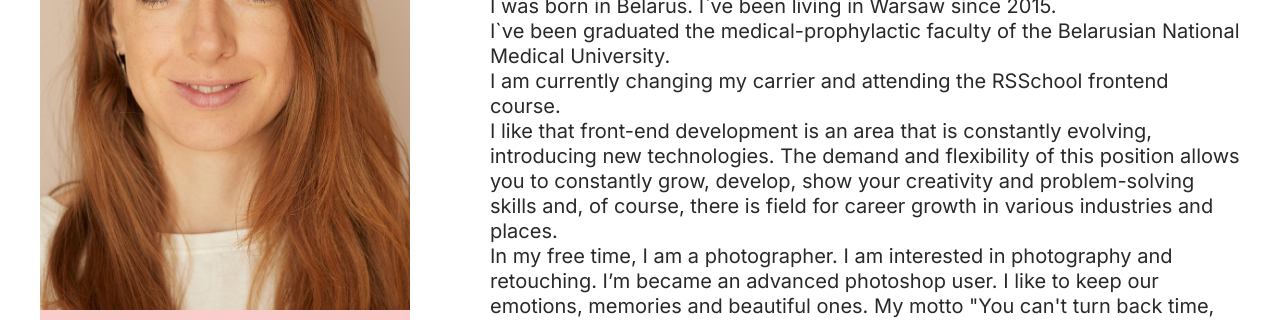
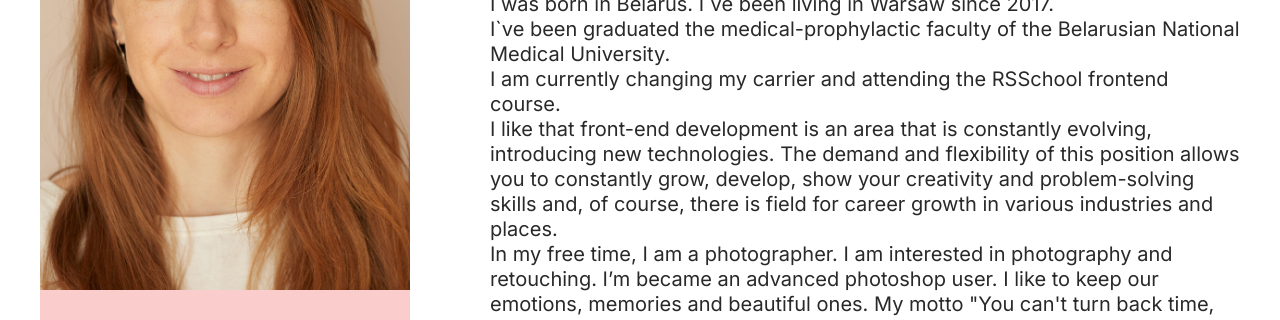
Before and after one commit to JuchKasia/rsschool-cv, a plain HTML site: page index.html in a window 1280 px wide. Shown: the part 320-640 px from the top of the page. Drawn offline with Linux system fonts and the light colour scheme.

Commit message:
fix: correct about me, experience-wrap

```diff
--- a/index.html
+++ b/index.html
@@ -78,7 +78,7 @@
 
                 <section class="section-summaru section-right" id="summary">
                     <h2 class="title">About me:</h2>
-                    <p class="summary-item">I was born in Belarus. I`ve been living in Warsaw since 2015.<br>
+                    <p class="summary-item">I was born in Belarus. I`ve been living in Warsaw since 2017.<br>
                         I`ve been graduated the medical-prophylactic faculty of the Belarusian National Medical University.<br>
                         I am currently changing my carrier and attending the RSSchool frontend course.<br>
                         I like that front-end development is an area that is constantly evolving, introducing new technologies.
--- a/style.css
+++ b/style.css
@@ -116,7 +116,7 @@ body {
 .img {
     max-width: 370px;
     width: 100%;
-    height: 550px;
+    max-height: 530px;
 }
 
 .container-left {
@@ -231,7 +231,7 @@ body {
 .experience-wrap {
     display: flex;
     flex-direction: row;
-    width: 550px;
+    max-width: 550px;
     justify-content: space-between;
     gap: 5px;
 }
```
